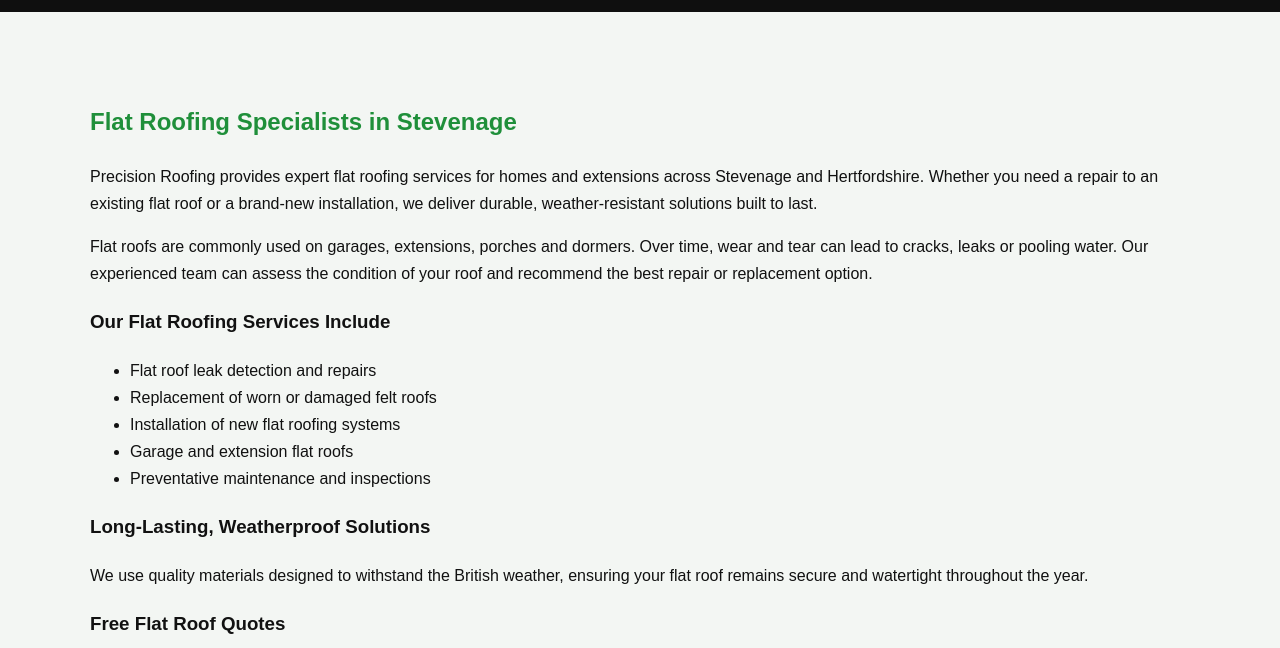
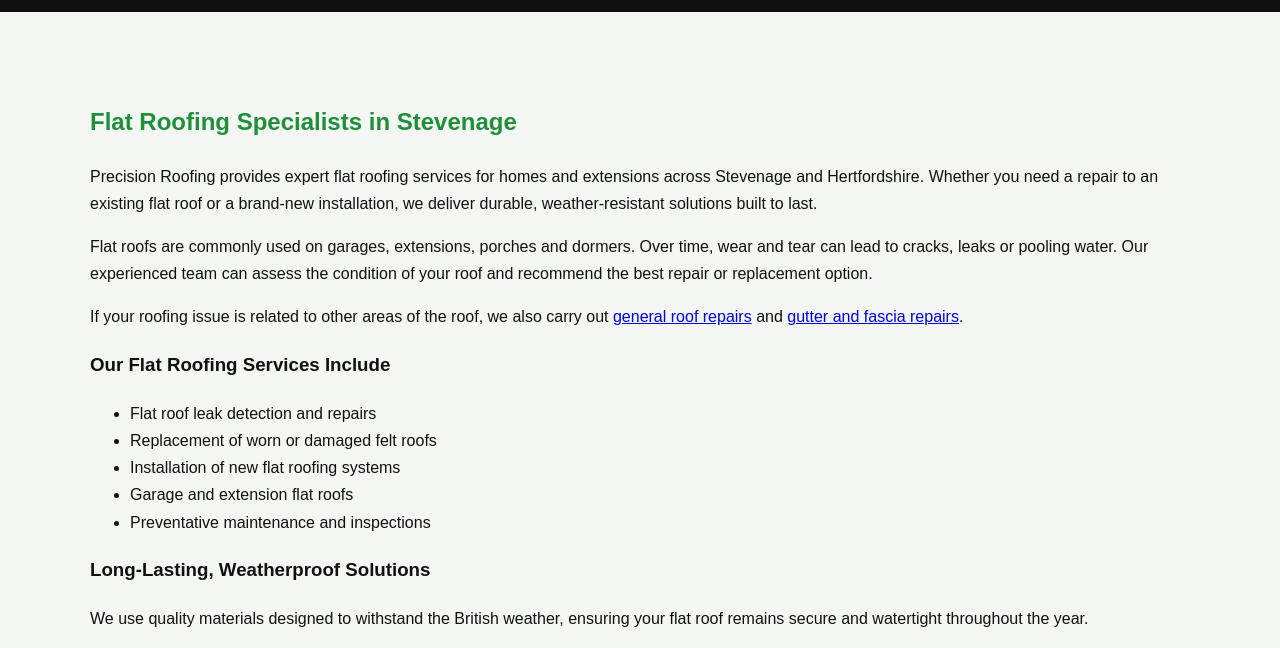
Before and after one commit to AndyBonney/-AndyBonney-AndyBonney-Precision-roofing-website-, a plain HTML site: page flat-roofing-stevenage.html in a window 1280 px wide. Shown: the part 87-735 px from the top of the page. Drawn offline with Linux system fonts and the light colour scheme.

Commit message:
Update flat-roofing-stevenage.html

```diff
--- a/flat-roofing-stevenage.html
+++ b/flat-roofing-stevenage.html
@@ -14,7 +14,7 @@
   <p>Precision Roofing provides expert flat roofing services for homes and extensions across Stevenage and Hertfordshire. Whether you need a repair to an existing flat roof or a brand-new installation, we deliver durable, weather-resistant solutions built to last.</p>
 
   <p>Flat roofs are commonly used on garages, extensions, porches and dormers. Over time, wear and tear can lead to cracks, leaks or pooling water. Our experienced team can assess the condition of your roof and recommend the best repair or replacement option.</p>
-
+<p>If your roofing issue is related to other areas of the roof, we also carry out <a href="roof-repairs-stevenage.html">general roof repairs</a> and <a href="guttering-fascias-soffits-stevenage.html">gutter and fascia repairs</a>.</p>
   <h3>Our Flat Roofing Services Include</h3>
   <ul>
     <li>Flat roof leak detection and repairs</li>
```
